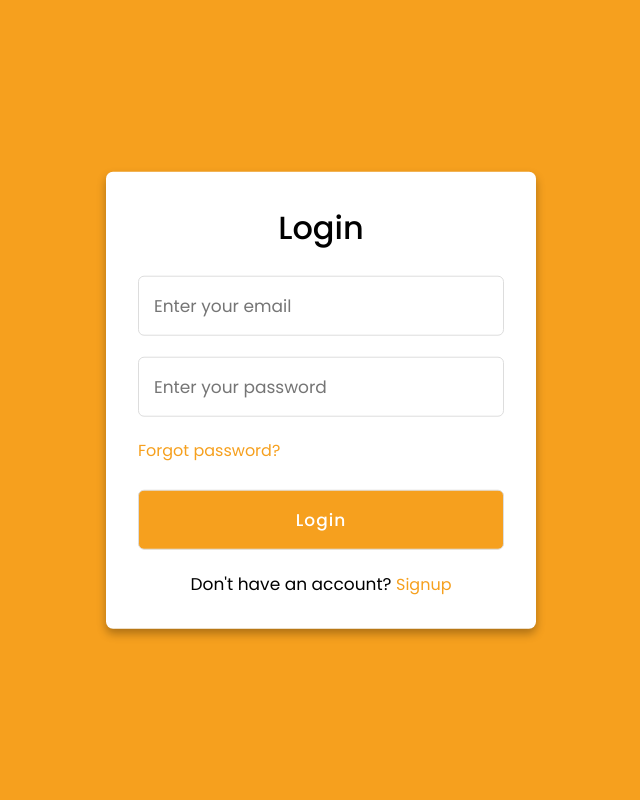
After one commit to Narwey/TrendyClothes, a PHP site: page /loginVf.php in a window 1280 px wide. The commit adds this page. Shown: the whole page, without its empty margins (319-959 px from the left). Run offline with PHP 8.4, Linux system fonts and the light colour scheme.

Commit message:
added login and register form styled

```diff
--- /dev/null
+++ b/loginVf.php
@@ -0,0 +1,65 @@
+<?php
+// Function to authenticate user based on email and password
+function authenticateUser($email, $password) {
+    // Open the CSV file for reading
+    $file = fopen('usersdata.csv', 'r');
+    if ($file !== false) {
+        // Loop through each line in the CSV file
+        while (($row = fgetcsv($file)) !== false) {
+            // Check if email and password match
+            if ($row[0] === $email && $row[1] === $password) {
+                fclose($file);
+                return true; // User authenticated
+            }
+        }
+        fclose($file);
+    }
+    return false; // User not found or credentials do not match
+}
+
+// Check if form is submitted
+if ($_SERVER["REQUEST_METHOD"] == "POST") {
+    // Retrieve form data
+    $email = $_POST['email'] ?? '';
+    $password = $_POST['password'] ?? '';
+
+    // Authenticate user
+    if (authenticateUser($email, $password)) {
+        // Redirect to index.html
+        header("Location: index.html");
+        exit(); // Ensure script stops executing after the redirect
+    } else {
+        echo "Invalid email or password.";
+    }
+}
+?>
+<!DOCTYPE html>
+<html lang="en">
+<head>
+  <meta charset="UTF-8">
+  <meta name="viewport" content="width=device-width, initial-scale=1.0">
+  <meta http-equiv="X-UA-Compatible" content="ie=edge">
+  <title>Registration Form</title>
+  <!---Custom CSS File--->
+  <link rel="stylesheet" href="test.css">
+</head>
+<body>
+  <div class="container">
+    <input type="checkbox" id="check">
+    <div class="login form">
+      <header>Login</header>
+      <form action="<?php echo htmlspecialchars($_SERVER["PHP_SELF"]); ?>" method="post">
+        <input type="text" name="email" placeholder="Enter your email">
+        <input type="password" name="password" placeholder="Enter your password">
+        <a href="#">Forgot password?</a>
+        <button class="button" type="submit">Login</button>
+      </form>
+      <div class="signup">
+        <span class="signup">Don't have an account?
+            <a href="registerVf.php">Signup</a>
+        </span>
+      </div>
+    </div>
+  </div>
+</body>
+</html>
--- /dev/null
+++ b/test.css
@@ -0,0 +1,101 @@
+/* Import Google font - Poppins */
+@import url('https://fonts.googleapis.com/css2?family=Poppins:wght@200;300;400;500;600;700&display=swap');
+*{
+  margin: 0;
+  padding: 0;
+  box-sizing: border-box;
+  font-family: 'Poppins', sans-serif;
+}
+body{
+  min-height: 100vh;
+  width: 100%;
+  background: #F6A01E;
+}
+.container{
+  position: absolute;
+  top: 50%;
+  left: 50%;
+  transform: translate(-50%,-50%);
+  max-width: 430px;
+  width: 100%;
+  background: #fff;
+  border-radius: 7px;
+  box-shadow: 0 5px 10px rgba(0,0,0,0.3);
+}
+
+#check:checked ~ .registration{
+  display: block;
+}
+#check:checked ~ .login{
+  display: none;
+}
+#check{
+  display: none;
+}
+.container .form{
+  padding: 2rem;
+}
+.form header{
+  font-size: 2rem;
+  font-weight: 500;
+  text-align: center;
+  margin-bottom: 1.5rem;
+}
+ .form input{
+   height: 60px;
+   width: 100%;
+   padding: 0 15px;
+   font-size: 17px;
+   margin-bottom: 1.3rem;
+   border: 1px solid #ddd;
+   border-radius: 6px;
+   outline: none;
+ }
+
+ .form .button{
+    height: 60px;
+    width: 100%;
+    padding: 0 15px;
+    font-size: 17px;
+    margin-bottom: 1.3rem;
+    border: 1px solid #ddd;
+    border-radius: 6px;
+    outline: none;
+  }
+
+
+ .form input:focus{
+   box-shadow: 0 1px 0 rgba(0,0,0,0.2);
+ }
+.form a{
+  font-size: 16px;
+  color: #F6A01E;
+  text-decoration: none;
+}
+.form a:hover{
+  text-decoration: underline;
+}
+.button{
+  color: #fff;
+  background: #F6A01E;
+  font-size: 1.2rem;
+  font-weight: 500;
+  letter-spacing: 1px;
+  margin-top: 1.7rem;
+  cursor: pointer;
+  transition: 0.4s;
+}
+.form .button:hover{
+  background: #F6A01E;
+}
+.signup{
+  font-size: 17px;
+  text-align: center;
+}
+.signup label{
+  color: #F6A01E;
+  cursor: pointer;
+}
+.signup label:hover{
+  text-decoration: underline;
+}
--- a/usersdata.csv
+++ b/usersdata.csv
@@ -5,3 +5,8 @@ user3@example.com,strongpass789,All
 anouar@gmail.com,1234456,Men
 ayoub@gmail.com,123456,Men
 test2@gmail.com,12,Men
+EQWEQ@gmail.com,12,Women
+testtest@gmail.com,12,Women
+test@gmail.com,12,
+test@gmail.com,12,
+testregister@gmail.com,12,Women
```
Also changed, not shown: registerVf.php (renamed from register.php, +30 -24 lines).
